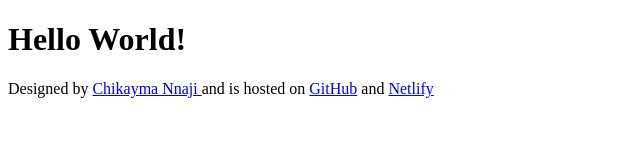
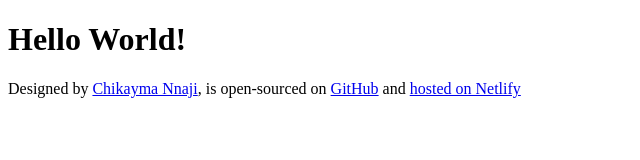
Before and after one commit to kayma0/MyWeatherApp, a plain HTML site: page index.html in a window 1280 px wide. Shown: the whole page, without its empty margins (0-640 px from the left). Drawn offline with Linux system fonts and the light colour scheme.

Commit message:
Changed the footer text

```diff
--- a/index.html
+++ b/index.html
@@ -10,9 +10,9 @@
 
 <body>
     <h1>Hello World!</h1>
-    <footer> Designed by <a href="https://github.com/kayma0" target="_blank">Chikayma Nnaji </a> and is hosted on <a
+    <footer> Designed by <a href="https://github.com/kayma0" target="_blank">Chikayma Nnaji</a>, is open-sourced on <a
             href="https://github.com/kayma0?tab=repositories" target="_blank"> GitHub</a> and <a
-            href="https://kaymas-weatherapp.netlify.app/" target="_blank"> Netlify </a> </footer>
+            href="https://kaymas-weatherapp.netlify.app/" target="_blank">hosted on Netlify </a> </footer>
 </body>
 
 </html>
```
